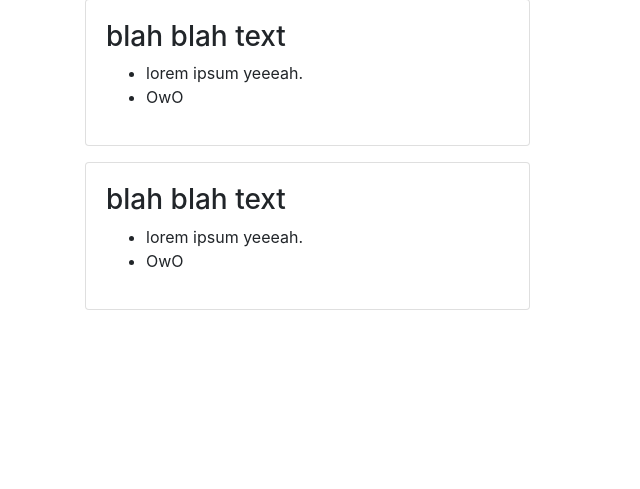
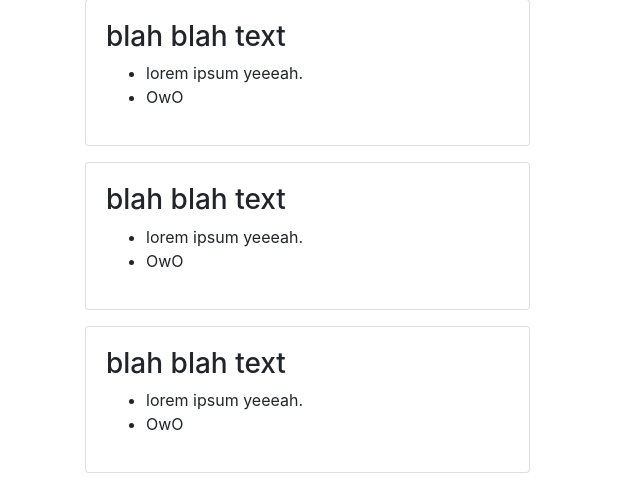
Before and after one commit to Jaccuse/bootstrap-challenge, a PHP site: page / in a window 1280 px wide. Shown: the part 527-1016 px from the top of the page, without its empty margins (0-640 px from the left). Before the commit the page ends 837 px from the top, so only its background shows below. Run offline with PHP 8.4, Linux system fonts and the light colour scheme; some libraries are stand-ins or nearby versions.

Commit message:
Added a card

```diff
--- a/index.php
+++ b/index.php
@@ -105,5 +105,22 @@
                 </div>
             </div>
         </section>
+        <section class="py-6">
+            <div class="container">
+                <div class="row">
+                    <div class="col-md-5 d-md-flex">
+                        <div class="card w-100 mb-3">
+                            <div class="card-body">
+                                <h3>blah blah text</h3>
+                                <ul>
+                                    <li>lorem ipsum yeeeah.</li>
+                                    <li>OwO</li>
+                                </ul>
+                            </div>
+                        </div>
+                    </div>
+                </div>
+            </div>
+        </section>
     </body>
 </html>
```
